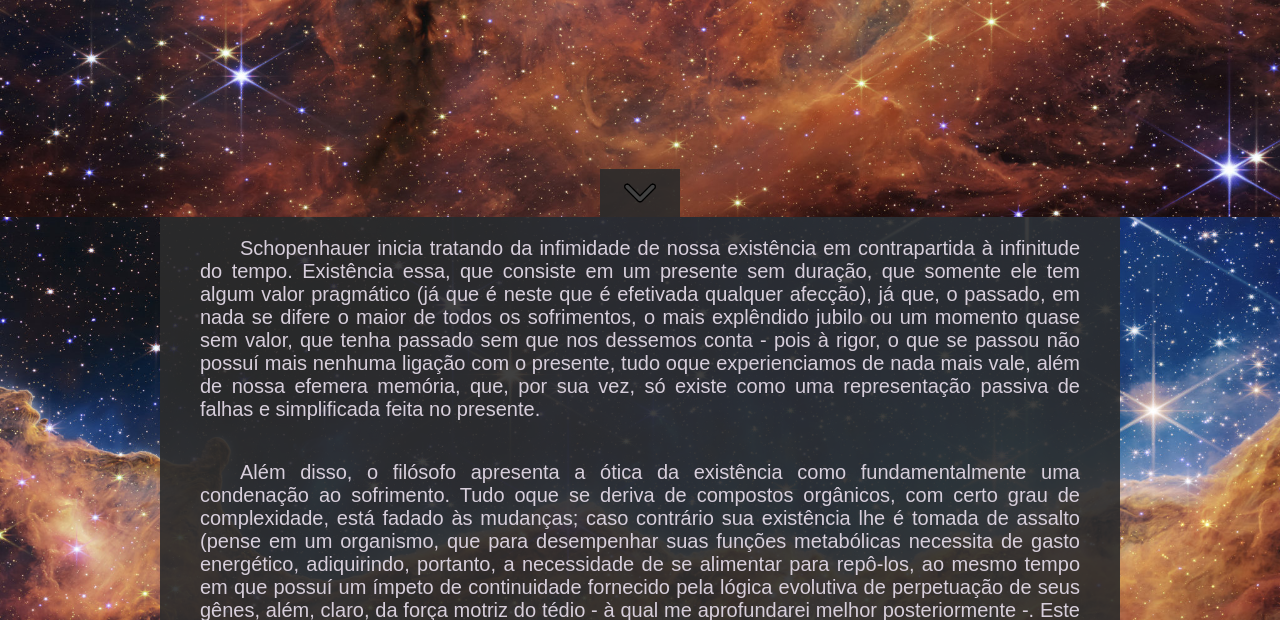
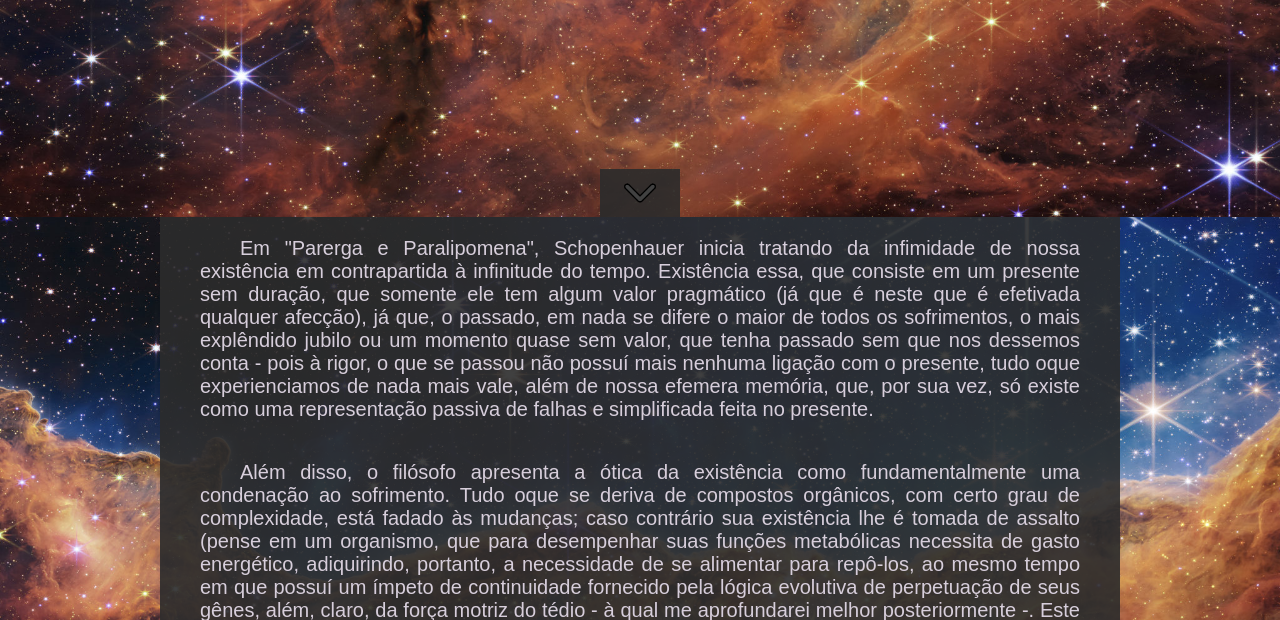
Before and after one commit to GustavoNihil/digressoes_filosoficas, a Django app: page /nulidadedaexistencia/ in a window 1280 px wide. Shown: the part 583-1203 px from the top of the page. Run offline with Django 4.2, Linux system fonts and the light colour scheme.

Commit message:
Update sobre_a_nulidade_da_existencia.html

```diff
--- a/principal/templates/sobre_a_nulidade_da_existencia.html
+++ b/principal/templates/sobre_a_nulidade_da_existencia.html
@@ -5,7 +5,7 @@
 {%block imagem_background %}{% static 'img/nebulosa_compactada2.jpg' %}{% endblock %}
 {% block titulo_h1 %}SOBRE A NULIDADE DA EXISTÊNCIA{% endblock %}
 {% block paragrafos %}
-    <p>Schopenhauer inicia tratando da infimidade de nossa existência em contrapartida à infinitude do tempo. Existência essa, que consiste em um presente sem duração, que somente ele tem algum valor pragmático (já que é neste que é efetivada qualquer afecção), já que, o passado, em nada se difere o maior de todos os sofrimentos, o mais explêndido jubilo ou um momento quase sem valor, que tenha passado sem que nos dessemos conta - pois à rigor, o que se passou não possuí mais nenhuma ligação com o presente, tudo oque experienciamos de nada mais vale, além de nossa efemera memória, que, por sua vez, só existe como uma representação passiva de falhas e simplificada feita no presente.</p>
+    <p>Em "Parerga e Paralipomena", Schopenhauer inicia tratando da infimidade de nossa existência em contrapartida à infinitude do tempo. Existência essa, que consiste em um presente sem duração, que somente ele tem algum valor pragmático (já que é neste que é efetivada qualquer afecção), já que, o passado, em nada se difere o maior de todos os sofrimentos, o mais explêndido jubilo ou um momento quase sem valor, que tenha passado sem que nos dessemos conta - pois à rigor, o que se passou não possuí mais nenhuma ligação com o presente, tudo oque experienciamos de nada mais vale, além de nossa efemera memória, que, por sua vez, só existe como uma representação passiva de falhas e simplificada feita no presente.</p>
     <p>Além disso, o filósofo apresenta a ótica da existência como fundamentalmente uma condenação ao sofrimento. Tudo oque se deriva de compostos orgânicos, com certo grau de complexidade, está fadado às mudanças; caso contrário sua existência lhe é tomada de assalto (pense em um organismo, que para desempenhar suas funções metabólicas necessita de gasto energético, adiquirindo, portanto, a necessidade de se alimentar para repô-los, ao mesmo tempo em que possuí um ímpeto de continuidade fornecido pela lógica evolutiva de perpetuação de seus gênes, além, claro, da força motriz do tédio - à qual me aprofundarei melhor posteriormente -. Este indíviduo, portanto, é condenado a permanecer nessa busca incessante, jamais, pelo menos durante a duração da vida, gozando de descanço). Nossos algorítmos bioquímicos, por sua vez (talvez arquitetado por um demônio, dos mais malígnos, mas certamente não por um suposto Deus justo e misericordioso), nos impulcionam para a continuidade de nossa existência, mesmo que o retorno à ausência do mundo efetivo como representação e única forma de fulga das amarras do desejo, similar aos tempos anteriores ao nosso nascimento, pareça, de forma totalmente racional, sem interferências de nostalgias distorcidas ou de esperanças para o futuro, um estado mais agradavel. Ainda assim passamos considerável parcela de nossa existência sendo assombrados pela ideia da finitude de nossas vidas.</p>
     <p>Se o presente corresponde ao único momento de real valor, e este assume a postura inexorável da fugacidade, então, a final, qual o valor e o sentido da vida?... É daí que surge o tédio e nossa subserviência ao desejo. Como somos jogados em uma estrutura de representação do mundo (nossa consciência) caótica e sem sintido, já que, com a morte de Deus não temos mais um niilismo negativo para nos escorarmos e fugirmos de nossas incertezas e falta de significado, somos guiados unicamente pelos nossos desejos - que são infinitos, nunca poderão ser suprimidos, pois assim que efetivamos o que tanto desejáva-mos logo somos suprimidos pela apatia da conquista, e assim buscamos um novo desejo para suprir o desejo consolidado e que agora não tem mais o menor valor -, que nunca poderão ser completamente saciados devido à escassez dos recursos. O tédio, seria então causado pela falta de sentido. Se fosse-mos dotados de um objetivo fundamental, que não virasse cinzas após sua conclussão, correriamos atráz dele de forma integral, não restando, assim, espaço para o tédio.</p>
     <p>Schopenhauer diz que há dois caminhos comumente tomados como consequência do desejo totalmente desprovido de sentido: alegrar-se com a existência atravéz do anseio de que os obstáculos fazem o objetivo parecer satisfatório - ilusão que se desfaz assim que o atinge -, ou uma ocupação intelectual de investigação dos fenômenos do mundo, adotando uma postura de espectador, e sabendo, sobretudo, das limitações do entendimento apenas dos fênomenos, não sendo possível a comprenssão da coisa em si, da qual o fenômeno é efeito, já que apresenta-se no campo metafísico. Qualquer momento em que a consciência tome para si atributos diferentes destes, estaria, assim, consolidado o tédio.</p>
```
